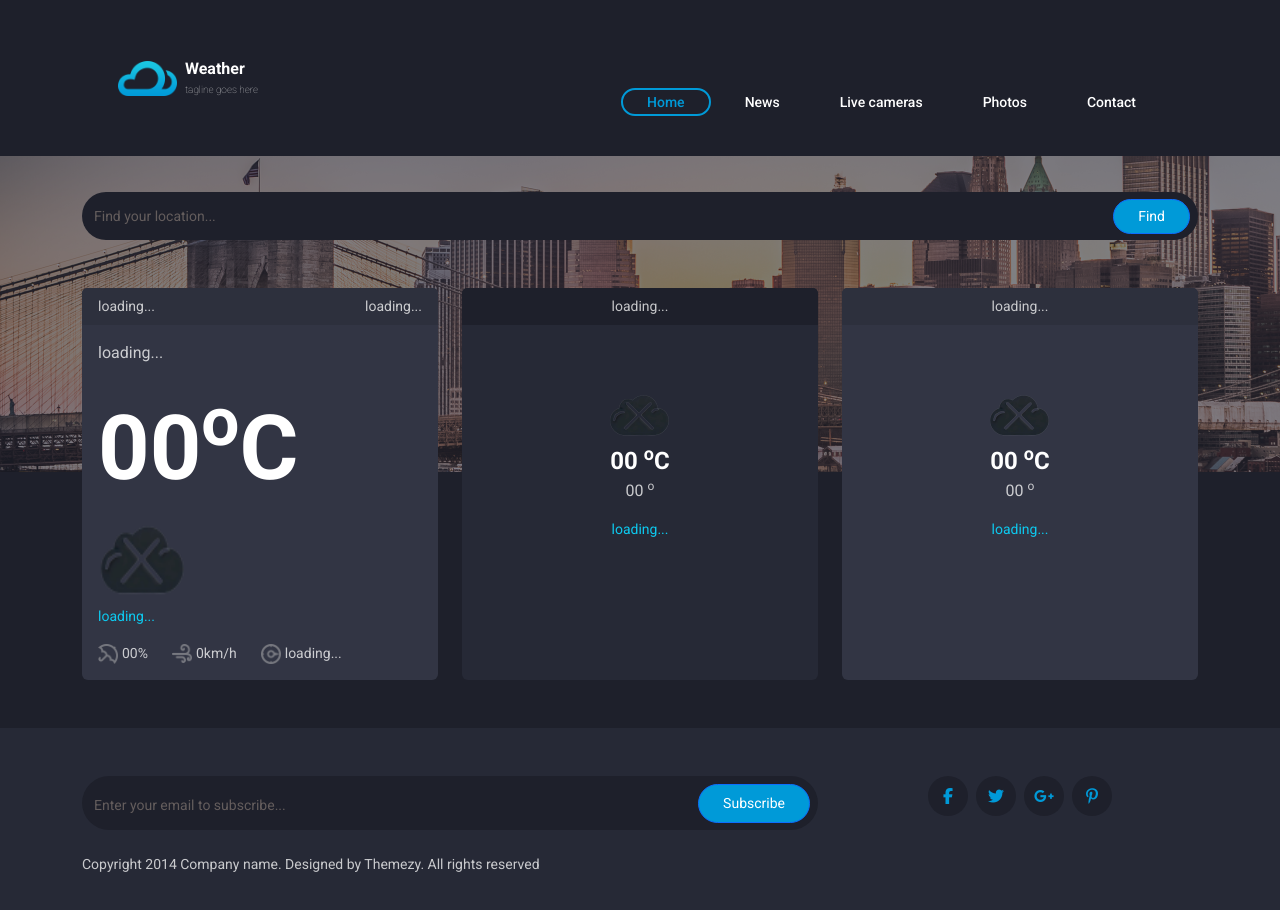
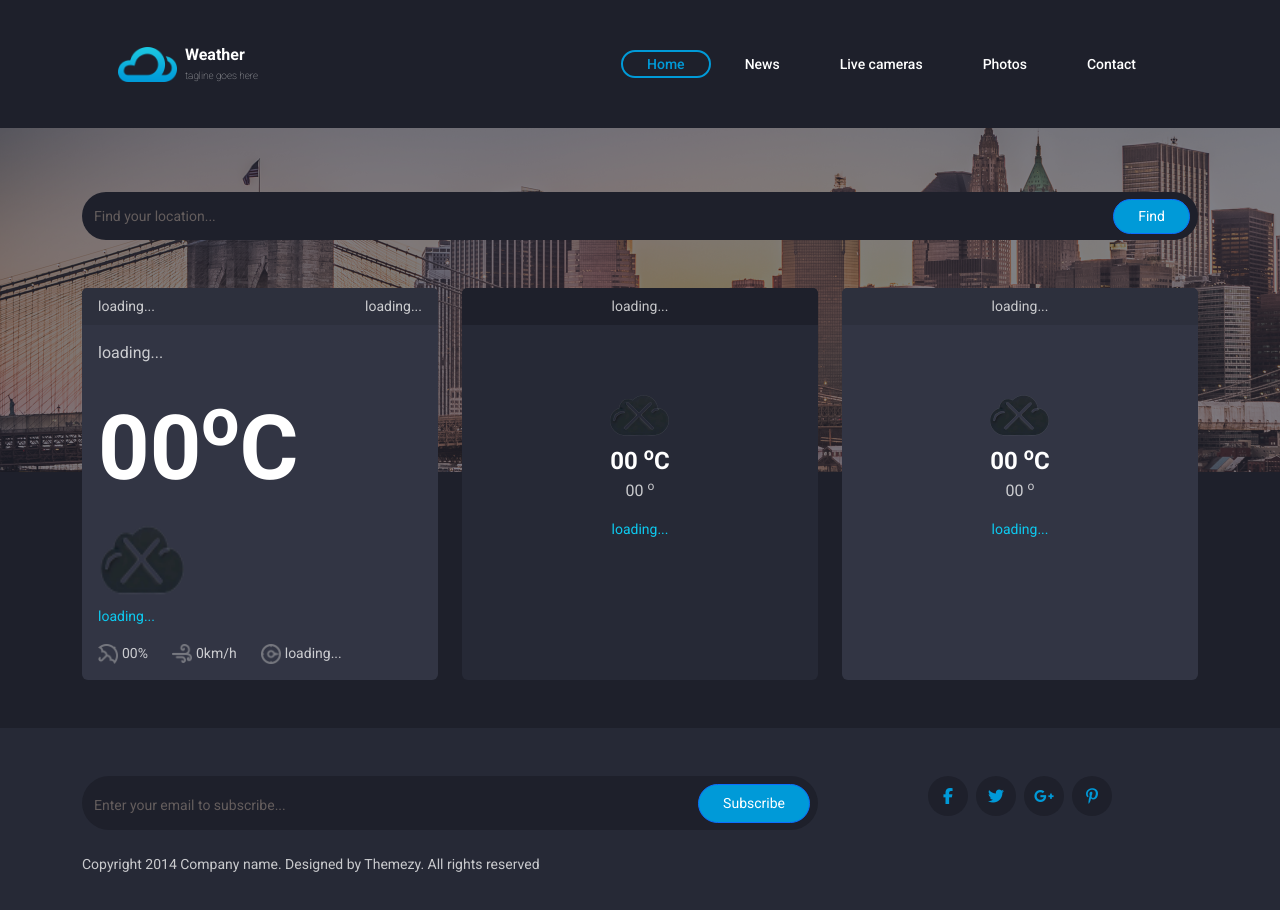
Before and after one commit to K7413dS433d/Weather-app, a plain HTML site: page index.html in a window 1280 px wide. Drawn offline with Linux system fonts and the light colour scheme; a script that the page names is missing.

Commit message:
fixed toggle list and solve margin issue

```diff
--- a/index.html
+++ b/index.html
@@ -48,7 +48,7 @@
           class="collapse navbar-collapse justify-content-end mt-lg-0"
           id="navbarNavAltMarkup"
         >
-          <div class="navbar-nav gap-lg-2 mt-5">
+          <div class="navbar-nav gap-lg-2 mt-5 mt-lg-0 ">
             <a
               class="nav-link text-white rounded-5 px-4 py-4 py-lg-2 d-flex align-items-center justify-content-center fw-medium active"
               aria-current="page"
```
